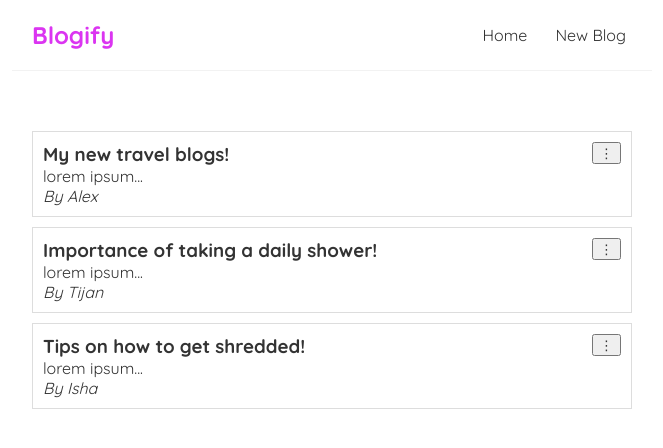
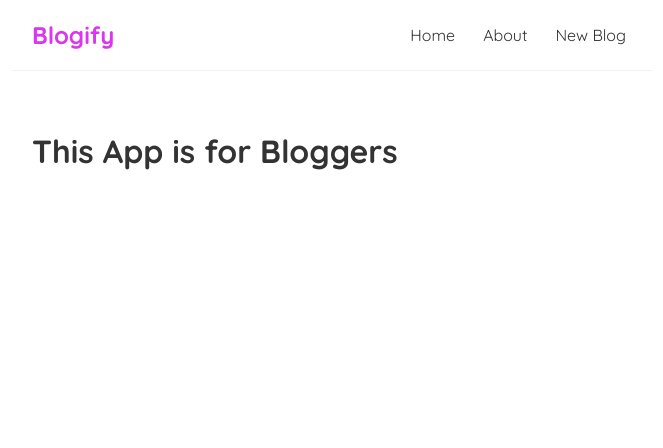
Before and after one commit to laminsaidy/BloogifyPP5, a React (Create React App) app: page /about in a window 1280 px wide. Shown: the top 448 px of the page, without its empty margins (308-971 px from the left). Built offline with nearby package versions, Linux system fonts and the light colour scheme.

Commit message:
Add a react router dom for routing between different URLs

```diff
--- a/package.json
+++ b/package.json
@@ -8,6 +8,7 @@
     "@testing-library/user-event": "^13.5.0",
     "react": "^18.3.1",
     "react-dom": "^18.3.1",
+    "react-router-dom": "^5.3.4",
     "react-scripts": "5.0.1",
     "web-vitals": "^2.1.4"
   },
--- /dev/null
+++ b/src/About.js
@@ -0,0 +1,9 @@
+const About = () => {
+    return (
+        <div ClassName='create'>
+            <h1>This App is for Bloggers</h1>
+        </div>
+    );
+}
+
+export default About;
--- a/src/App.js
+++ b/src/App.js
@@ -1,14 +1,37 @@
 import Navbar from './Navbar';
 import Home from './Home';
+import { BrowserRouter as Router, Route, Switch } from 'react-router-dom';
+import Create from './CreateBlog';
+import About from './About';
 
 function App() {
   return (
-    <div className="App">
-      <Navbar />
-      <div className ="content" >
-      <Home />
+    <Router>
+      <div className="App">
+        <Navbar />
+        <div className="content">
+          <Switch>
+            <Route exact path="/">
+              <Home />
+            </Route>
+            <Route path="/about">
+              <About />
+            </Route>
+            <Route path="/create">
+              <Create />
+            </Route>
+
+            {/* Catch-all route for unmatched paths */}
+            <Route>
+              <div>
+                <h2>Page Not Found</h2>
+                <p>Sorry, the page you're looking for doesn't exist.</p>
+              </div>
+            </Route>
+          </Switch>
+        </div>
       </div>
-    </div>
+    </Router>
   );
 }
 
--- /dev/null
+++ b/src/CreateBlog.js
@@ -0,0 +1,9 @@
+const Create = () => {
+    return (
+        <div ClassName='create'>
+            <h1>Add a new Blog</h1>
+        </div>
+    );
+}
+
+export default Create;
--- a/src/Navbar.js
+++ b/src/Navbar.js
@@ -1,10 +1,13 @@
+import {Link} from 'react-router-dom';
+
 const Navbar = () => {
     return (
       <nav className="navbar">
         <h1>Blogify</h1>
         <div className="links">
-          <a href="/">Home</a>
-          <a href="/create">New Blog</a>
+          <Link to='/'>Home</Link>
+          <Link to='/about'>About</Link>
+          <Link to='/create'>New Blog</Link>
         </div>
       </nav>
     );
```
Also changed, not shown: 1 other file (tests, documents, lock files or other folders).
